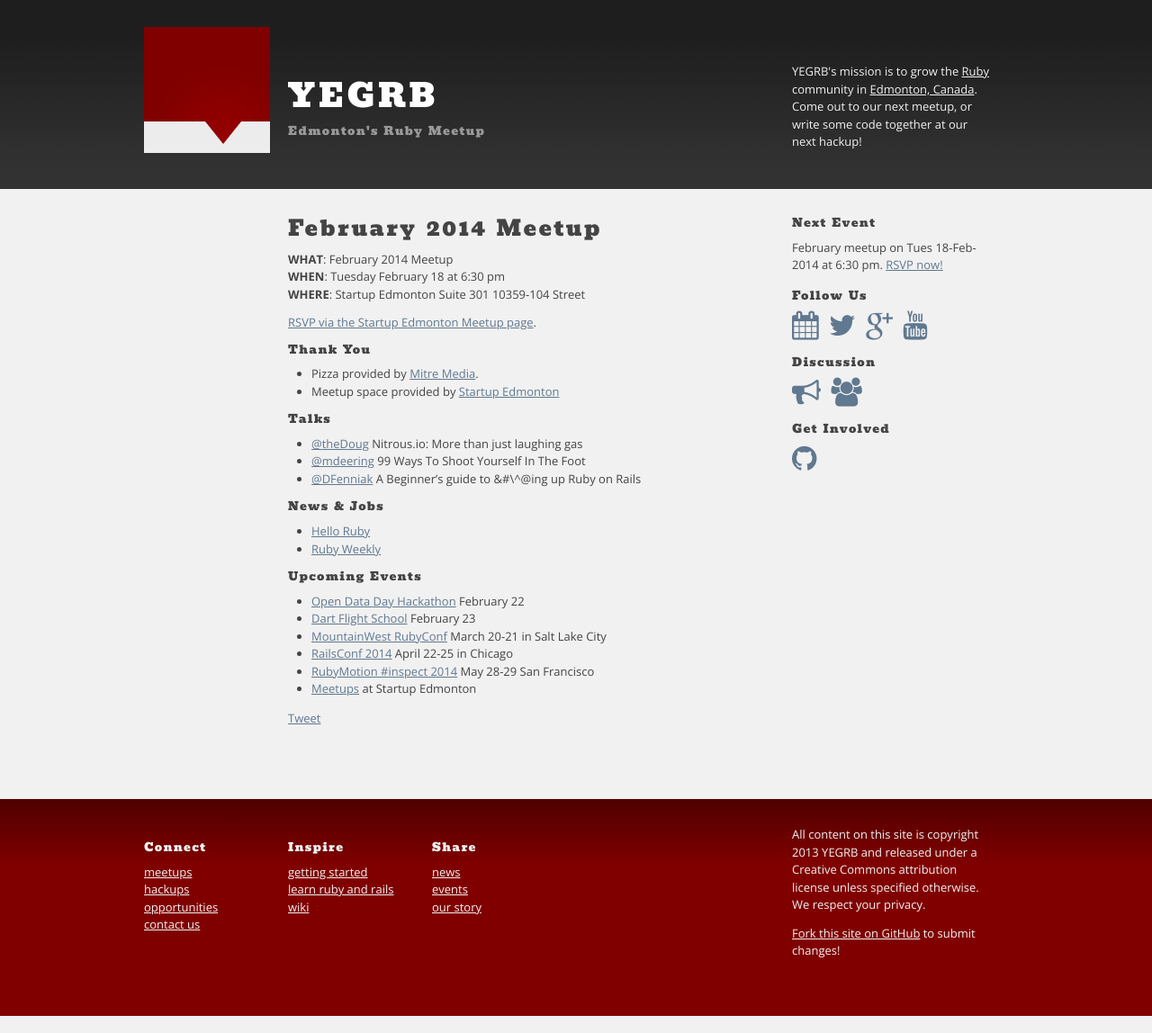
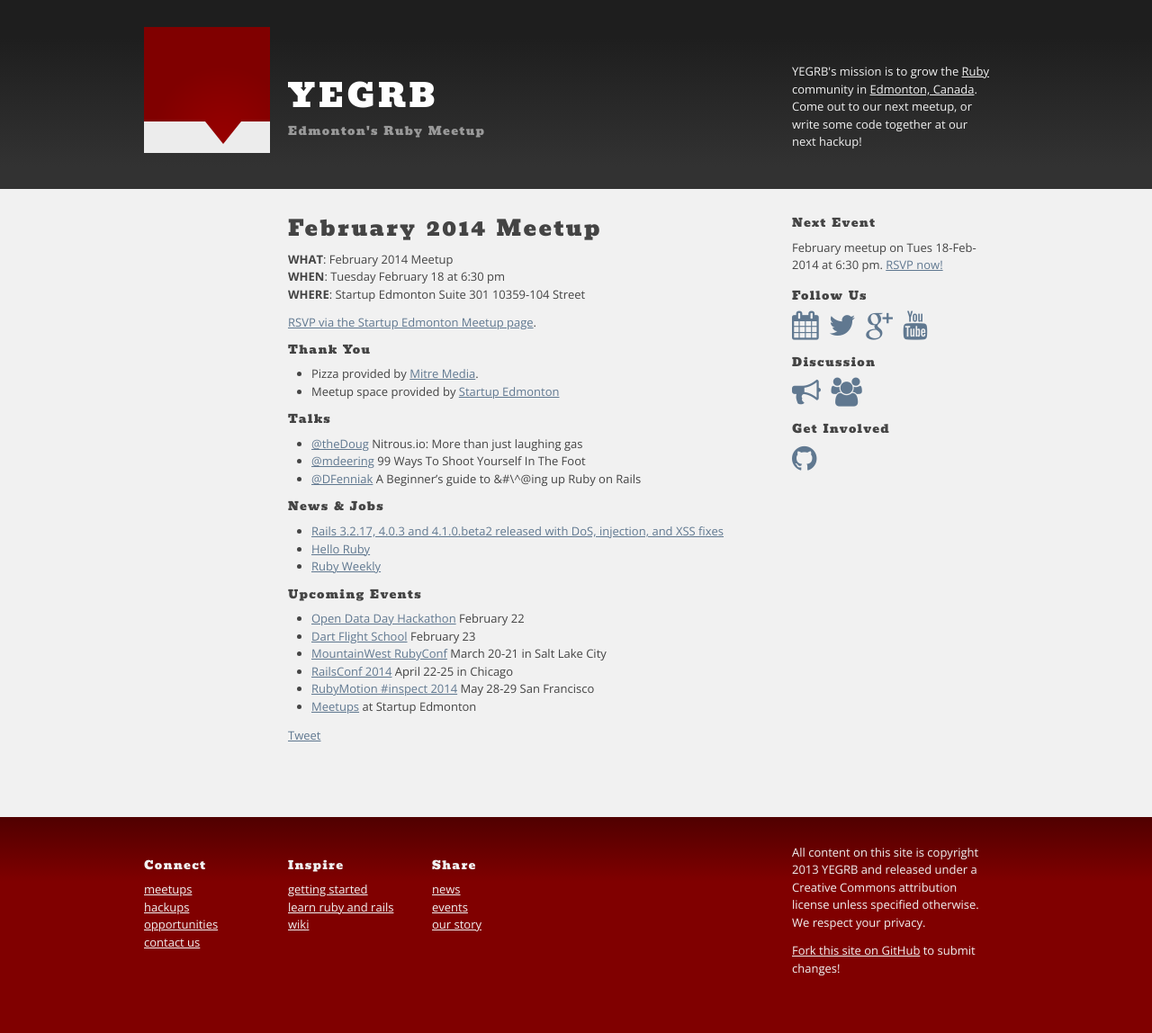
Before and after one commit to yegrb/yegrb.github.io, a Jekyll site: the page built from _posts/2014-02-18-Feb-Meetup.markdown, in a window 1280 px wide. Shown: the whole page at 90% size. Built offline with Jekyll 4.4.1, drawn with Linux system fonts in a browser that asks for light colours; nearby versions of some CDN libraries; Markdown is read by kramdown in place of the engine named in the settings; comment, search, counter and statistics services are not loaded.

Commit message:
Add Rails 3/4 releases

```diff
--- a/_posts/2014-02-18-Feb-Meetup.markdown
+++ b/_posts/2014-02-18-Feb-Meetup.markdown
@@ -23,6 +23,7 @@ category: meetups
 
 ## News &amp; Jobs
 
+* [Rails 3.2.17, 4.0.3 and 4.1.0.beta2 released with DoS, injection, and XSS fixes](http://weblog.rubyonrails.org/2014/2/18/Rails_3_2_17_4_0_3_and_4_1_0_beta2_have_been_released/)
 * [Hello Ruby](https://www.kickstarter.com/projects/lindaliukas/hello-ruby)
 * [Ruby Weekly](http://rubyweekly.com/issues)
 
```
